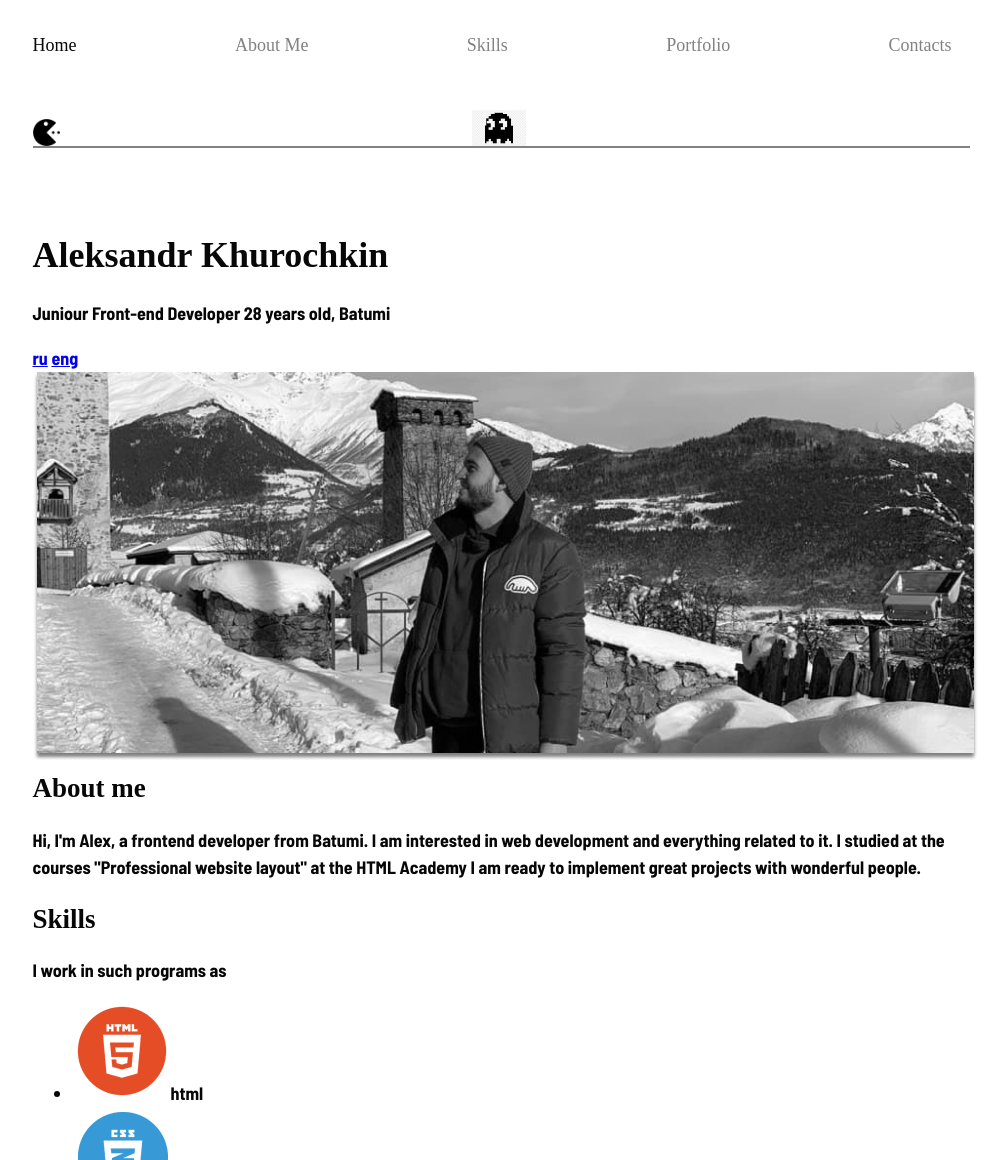
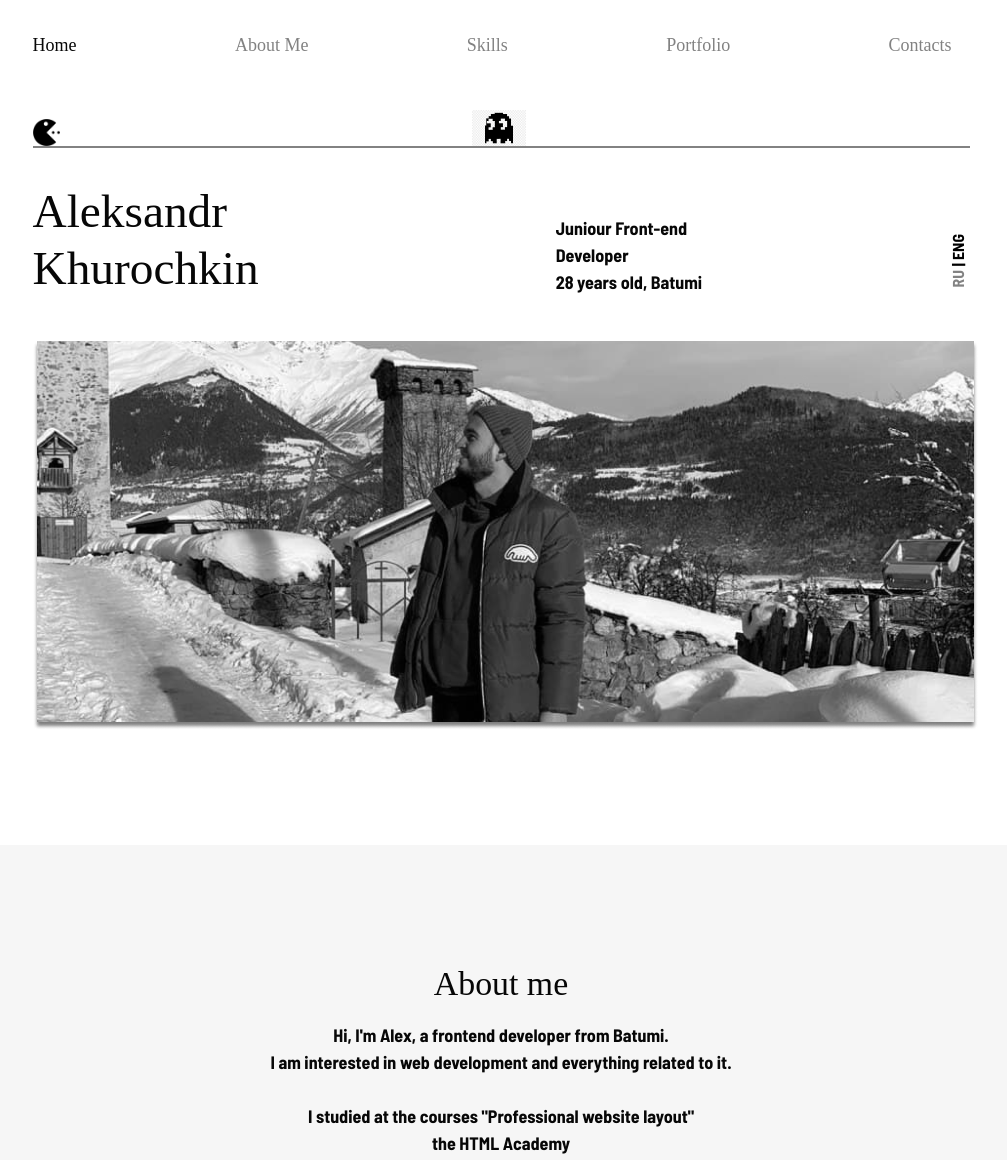
Before and after one commit to Capitan-kl/Portfolio, a plain HTML site: page index.html in a window 1280 px wide. Shown: the top 1160 px of the page, without its empty margins (139-1146 px from the left). Drawn offline with nearby package versions, Linux system fonts and the light colour scheme; a web font is replaced by a local one.

Commit message:
Editing style-files, use flx-box

```diff
--- a/css/style.scss
+++ b/css/style.scss
@@ -15,12 +15,20 @@ body {
     font-weight: $font-weight;
     color:$basic-black;
     background-color: $basic-white;
+    max-width: 1445px;
+    width: 100%;
 }
 
 h1,h2,h3,h4,h5,h6 {
     margin: 0;
     padding: 0;
     font-family: $font-family-main ;
+}
+
+p {
+    margin: 0;
+    padding: 0;
+    font-family: $font-family-1;
 }
 
 .page {
@@ -38,6 +46,7 @@ width: 100%;
 max-width: 937px;
 margin: 0 auto;
 }
+// NAV
 .menu{
 display: flex;
 flex-direction: row;
@@ -75,14 +84,15 @@ font-family: $font-family-main;
     }
     &__line {
     margin-top: 4.8rem ;
-    margin-bottom: 0.97rem;
+    margin-bottom: 1.97rem;
     border-top: 2px solid $basic-neutral;
     max-width: 937px;
     width: 100%;
+    max-height: 0;
     }
 
 }
-
+// GAME
 #pacman {
 width: 27px;
 height: 27px;
@@ -136,21 +146,100 @@ animation: ghostMov 2s infinite linear;
 margin: 0;
 padding: 0;
 }
-
+// BASE
 .main {
 width: 100%;
-max-width: 937px;
+max-width: 1445px;
 margin: 0 auto;
-    // &__container {
-    //     &__content {
-    //         &__title {}
-    //         &__paragraf {}
-    //         &__language {
-    //             .button {}
-    //         }
-    //     }
-    // }
+    &__container {
+        width: 100%;
+        max-width: 937px;
+        margin: 0 auto;
+    }
+    &__content {
+        display: flex;
+        flex-direction: row;
+        justify-content:space-between;
+        align-items: flex-end;
+        margin-bottom: 2.5rem;
+    }
+    &__title {
+        font-size: 2.63rem;
+        font-weight: $font-weight;
+        line-height: 3.14rem;
+        overflow-wrap: break-word;
+        max-width: 16rem;
+    }
+    &__paragraf {
+        max-width: 8.6rem;
+        overflow-wrap: break-word;
+    }
+    &__language {
+        display: flex;
+        flex-direction: column-reverse;
+        flex-wrap: nowrap;
+        max-height: 5rem;
+        height: 100%;
+        padding-bottom: 0.5rem;
+    }
+    &__photo {
+        margin-bottom: 6rem;
+    }
 }
 
-//button rus_lang
-//button en_lang active_lang"
+.button {
+    text-decoration: none;
+    text-transform: uppercase;
+    font-family: $font-family-1;
+    font-size: 0.88rem;
+    font-weight: $font-weight;
+    -webkit-transform: rotate(180deg);
+    -moz-transform: rotate(180deg);
+    -ms-transform: rotate(180deg);
+    -o-transform: rotate(180deg);
+    transform: rotate(180deg);
+    writing-mode:vertical-rl;
+    color: $basic-black-2;
+}
+
+.rus-lang {
+    color: $basic-neutral;
+}
+
+.en-lang {
+    margin-top: 1rem;
+    &::before {
+        content: '\2009 ''|' '\2009 ';
+    }
+}
+
+//button en_lang active_lang
+
+// ABOUT ME
+
+.main-block {
+    max-width: 80rem;
+    width: 100%;
+    max-height: 28rem;
+    height: 100%;
+    background-color: $basic-grey-2;
+    margin: 0 auto;
+    &__content {
+        display: flex;
+        flex-direction: column;
+        align-items: center;
+    }
+    &__title {
+        font-size: 1.88rem;
+        font-weight: $font-weight;
+        line-height: 2.22rem;
+        margin-bottom: 1rem;
+        padding-top: 6.6rem;
+    }
+    &__paragraf {
+        margin-bottom: 1.5rem;
+    }
+    &__paragraf_last {
+        padding-bottom: 8.6rem;
+    }
+}
--- a/index.html
+++ b/index.html
@@ -38,22 +38,27 @@
                 <div class="main__container">
                     <div class="main__content">
                         <h1 class="main__title">Aleksandr Khurochkin</h1>
-                        <p class="main__paragraf">Juniour Front-end Developer 28 years old, Batumi</p>
+                        <p class="main__paragraf">Juniour Front-end Developer <br>28 years old, Batumi</p>
                         <div class="main__language">
-                            <a href="#" class="button rus_lang">ru</a>
-                            <a href="#" class="button en_lang active_lang">eng</a>
+                            <a href="#" class="button rus-lang">ru</a>
+                            <a href="#" class="button en-lang active-lang">eng</a>
                         </div>
                     </div>
                     <img src="img/main-photo.png" alt="Usguli" class="main__photo">
                 </div>
-                <div class="main__container block">
-                    <div class="main__content_block">
-                        <h2 class="main__title_block">About me</h2>
-                        <p class="main__paragraf_block">
-                            Hi, I'm Alex, a frontend developer from Batumi.
-                            I am interested in web development and everything related to it.
-                            I studied at the courses "Professional website layout" at the HTML Academy
-                            I am ready to implement great projects with wonderful people.</p>
+                <div class="main-block">
+                    <div class="main-block__content">
+                        <h2 class="main-block__title">About me</h2>
+                        <p>
+                        Hi, I'm Alex, a frontend developer from Batumi.</p>
+                        <p class="main-block__paragraf">
+                        I am interested in web development and everything related to it.</p>
+                        <p>
+                        I studied at the courses "Professional website layout" </p>
+                        <p class="main-block__paragraf">the HTML Academy</p>
+                        <p>
+                        I am ready to implement great projects</p>
+                        <p class="main-block__paragraf_last">wonderful people.</p>
                     </div>
                 </div>
                 <div class="main__container section">
```
Also changed, not shown: css/_fonts.scss (line endings or trailing spaces), css/style.css.
